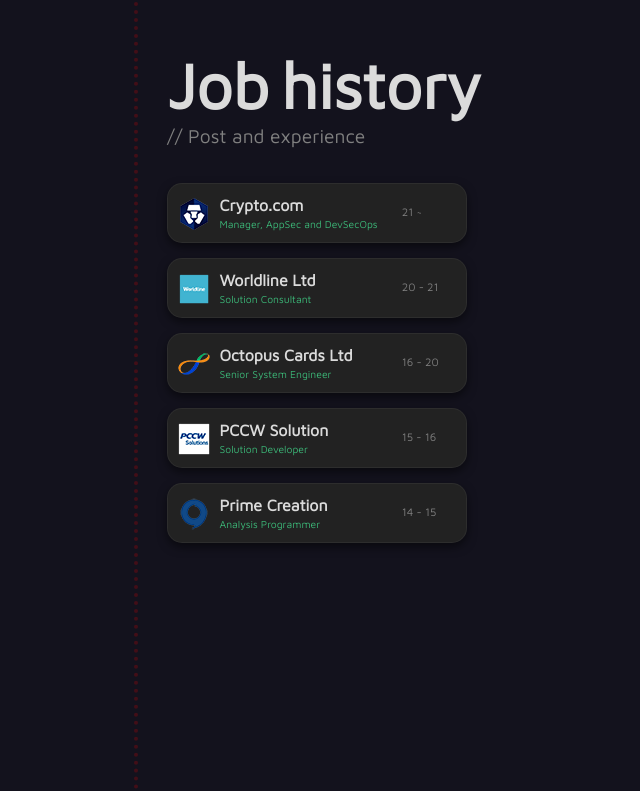
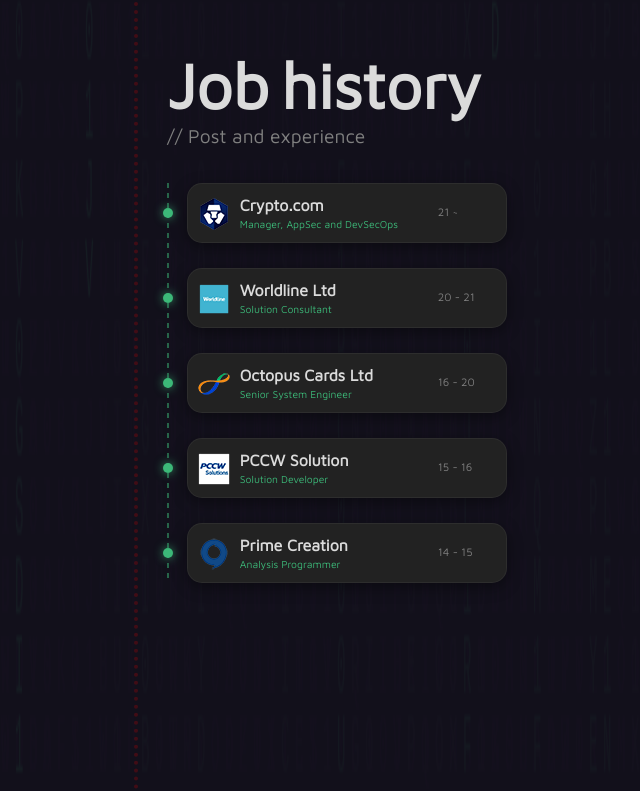
Before and after one commit to sebastian93921/strsx.com, a Vue app: page / in a window 1280 px wide. Shown: the part 2003-2794 px from the top of the page, without its empty margins (153-793 px from the left). Built offline with nearby package versions, Linux system fonts and the light colour scheme.

Commit message:
update background

```diff
--- a/src/components/Home/Experience.vue
+++ b/src/components/Home/Experience.vue
@@ -120,7 +120,25 @@
     margin-top: 2rem;
     display: flex;
     flex-direction: column;
-    gap: 15px;
+    gap: 25px;
+    position: relative;
+    padding-left: 20px;
+
+    &::before {
+        content: '';
+        position: absolute;
+        left: 0;
+        top: 0;
+        bottom: 0;
+        width: 2px;
+        background: repeating-linear-gradient(
+            to bottom,
+            rgba(60, 184, 120, 0.5),
+            rgba(60, 184, 120, 0.5) 5px,
+            transparent 5px,
+            transparent 10px
+        );
+    }
 }
 
 .job{
@@ -129,9 +147,23 @@
     display: flex;
     align-items: center;
     height: 60px;
-    width: 300px;
-    box-shadow: 0 4px 10px rgba(0, 0, 0, 0.5);
+    width: 320px;
+    box-shadow: 0 4px 15px rgba(0, 0, 0, 0.4);
     border: 1px solid rgba(255, 255, 255, 0.05);
+    position: relative;
+
+    &::before {
+        content: '';
+        position: absolute;
+        left: -25px;
+        top: 50%;
+        width: 10px;
+        height: 10px;
+        background: #3cb878;
+        border-radius: 50%;
+        transform: translateY(-50%);
+        box-shadow: 0 0 10px rgba(60, 184, 120, 0.8);
+    }
 }
 .jobIcon{
     margin-left:10px;
--- a/src/components/Home/Intro.vue
+++ b/src/components/Home/Intro.vue
@@ -3,6 +3,7 @@
 home
 ================================================== -->
 <section id="intro" class="scene-intro" >
+    <canvas id="matrix-canvas"></canvas>
     <div class="static-container">
         <h1 class="title">
             <span class="iuri">strsx</span>
@@ -27,7 +28,7 @@
 </template>
 
 <script setup>
-import { ref } from 'vue';
+import { ref, onMounted } from 'vue';
 import AutoType from '@/services/AutoType';
 
 defineOptions({
@@ -49,13 +50,71 @@
 const typeFinish = () => {
     isFinish.value = false;
 };
+
+onMounted(() => {
+    const canvas = document.getElementById('matrix-canvas');
+    if (!canvas) return;
+    const ctx = canvas.getContext('2d');
+
+    canvas.width = window.innerWidth;
+    canvas.height = window.innerHeight;
+
+    const chars = "0101010101ABCDEFGHIJKLMNOPQRSTUVWXYZ";
+    const charArr = chars.split("");
+    const fontSize = 14;
+    const columns = canvas.width / fontSize;
+    const drops = [];
+
+    for (let x = 0; x < columns; x++) {
+        drops[x] = 1;
+    }
+
+    function draw() {
+        ctx.fillStyle = "rgba(19, 18, 29, 0.05)";
+        ctx.fillRect(0, 0, canvas.width, canvas.height);
+
+        ctx.fillStyle = "#2a7a50";
+        ctx.font = fontSize + "px monospace";
+
+        for (let i = 0; i < drops.length; i++) {
+            const text = charArr[Math.floor(Math.random() * charArr.length)];
+            ctx.fillText(text, i * fontSize, drops[i] * fontSize);
+
+            if (drops[i] * fontSize > canvas.height && Math.random() > 0.975) {
+                drops[i] = 0;
+            }
+            drops[i]++;
+        }
+    }
+
+    const interval = setInterval(draw, 33);
+
+    window.addEventListener('resize', () => {
+        canvas.width = window.innerWidth;
+        canvas.height = window.innerHeight;
+    });
+
+    return () => clearInterval(interval);
+});
 </script>
 
 <style scoped>
+#matrix-canvas {
+    position: absolute;
+    top: 0;
+    left: 0;
+    width: 100%;
+    height: 100%;
+    z-index: 0;
+    opacity: 0.1;
+}
+
+.static-container {
+    position: relative;
+    z-index: 1;
+}
 
 .v-enter { opacity: 0; }
 .v-enter-active  { transition: opacity 2.5s }
 .v-enter-to { opacity: 1; }
-
-
 </style>
--- a/src/components/Home/Skills.vue
+++ b/src/components/Home/Skills.vue
@@ -117,7 +117,9 @@
 .skill-pill:hover {
     background: rgba(104, 42, 233, 0.4);
     transform: translateY(-2px);
-    box-shadow: 0 4px 12px rgba(104, 42, 233, 0.2);
+    box-shadow: 0 0 15px rgba(104, 42, 233, 0.6);
+    border-color: rgba(104, 42, 233, 0.8);
+    color: #fff;
 }
 
 @media screen and (max-width: 568px) {
--- a/src/components/Home/Thanks.vue
+++ b/src/components/Home/Thanks.vue
@@ -6,6 +6,15 @@
             </h1>
             // More about this page
             <div class="code-border-line"></div>
+            <div class="code-window">
+                <div class="window-header">
+                    <div class="dots">
+                        <span class="dot red"></span>
+                        <span class="dot yellow"></span>
+                        <span class="dot green"></span>
+                    </div>
+                    <div class="window-title">thanks_for_coming.java</div>
+                </div>
                 <div class="code-viewer">
                     <table class="" cellspacing="0" cellpadding="0">
                         <colgroup>
@@ -20,7 +29,7 @@
                         </tbody>
                     </table>
                 </div>
-            <div class="code-border-line"></div>
+            </div>
             <pre class="console">
 <span class="compile-done">DONE</span>  <span class="compile-sen">Compiled successfully in 243ms</span> <span v-if="!viewport.is768" class="compile-time">{{getNow()}}</span><span v-else></span>
 
@@ -79,18 +88,60 @@
 </script>
 
 <style lang="scss" scoped>
+.code-window {
+    background: #1e1e1e;
+    border-radius: 8px;
+    overflow: hidden;
+    box-shadow: 0 20px 40px rgba(0,0,0,0.4);
+    border: 1px solid #333;
+    margin-bottom: 20px;
+}
+
+.window-header {
+    background: #323233;
+    padding: 10px 15px;
+    display: flex;
+    align-items: center;
+    border-bottom: 1px solid #252526;
+}
+
+.dots {
+    display: flex;
+    gap: 8px;
+}
+
+.dot {
+    width: 12px;
+    height: 12px;
+    border-radius: 50%;
+}
+
+.dot.red { background: #ff5f56; }
+.dot.yellow { background: #ffbd2e; }
+.dot.green { background: #27c93f; }
+
+.window-title {
+    color: #969696;
+    font-size: 0.8rem;
+    margin-left: 20px;
+    font-family: 'Segoe UI', Tahoma, Geneva, Verdana, sans-serif;
+}
+
 .code-viewer{
     font-family: Consolas, Monaco, 'Andale Mono', monospace;
     font-size: 1rem;
     color: var(--light);
+    padding: 15px;
 
     .code-line{
-        min-width: 22px;
+        min-width: 30px;
+        color: #858585;
         border-right: 1px solid #3a3a3a;
+        padding-right: 10px;
     }
 
     .code-content{
-        padding-left: 4px;
+        padding-left: 15px;
     }
 }
 
```
Lines whose indentation alone changed are shown as unchanged.
